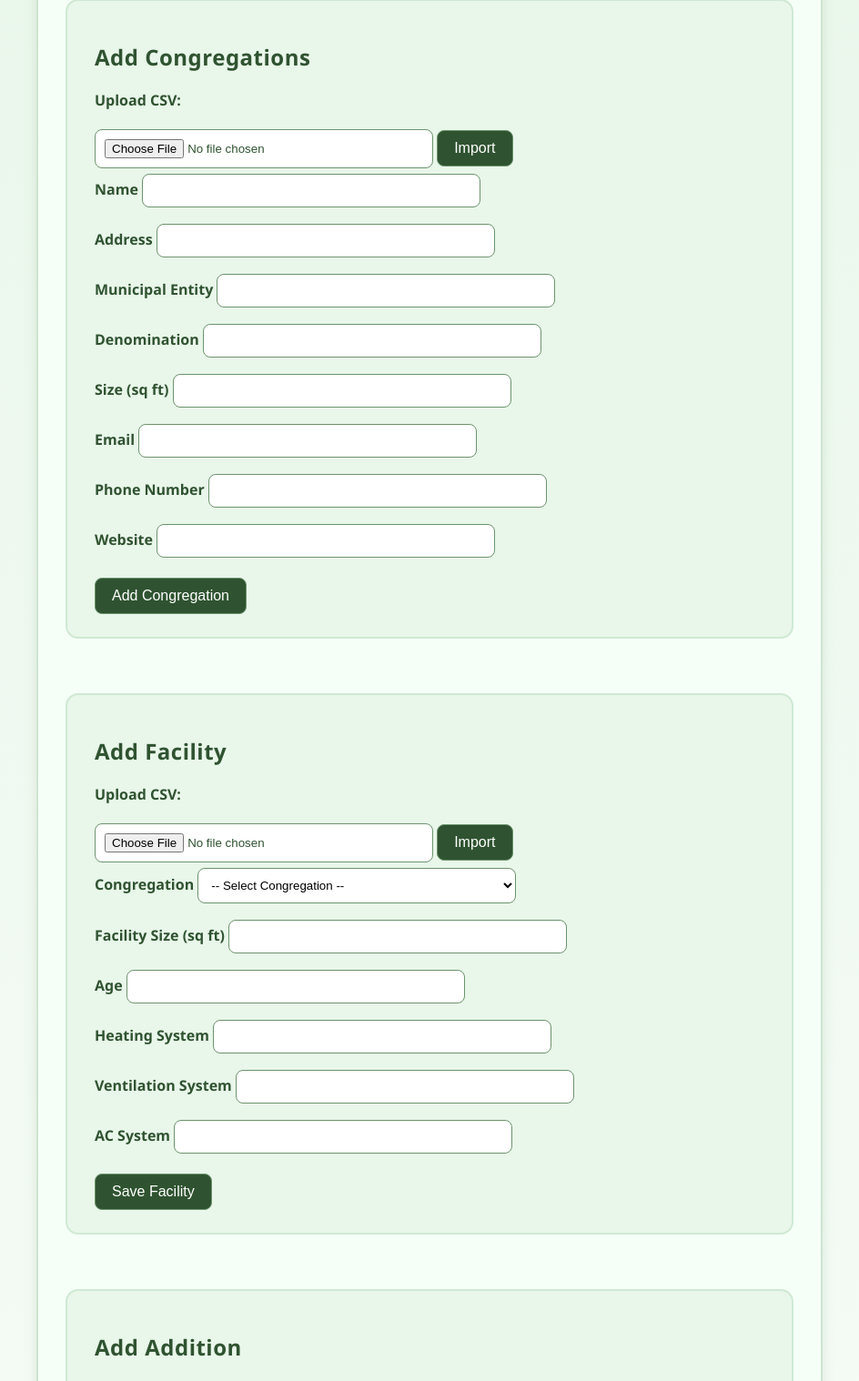
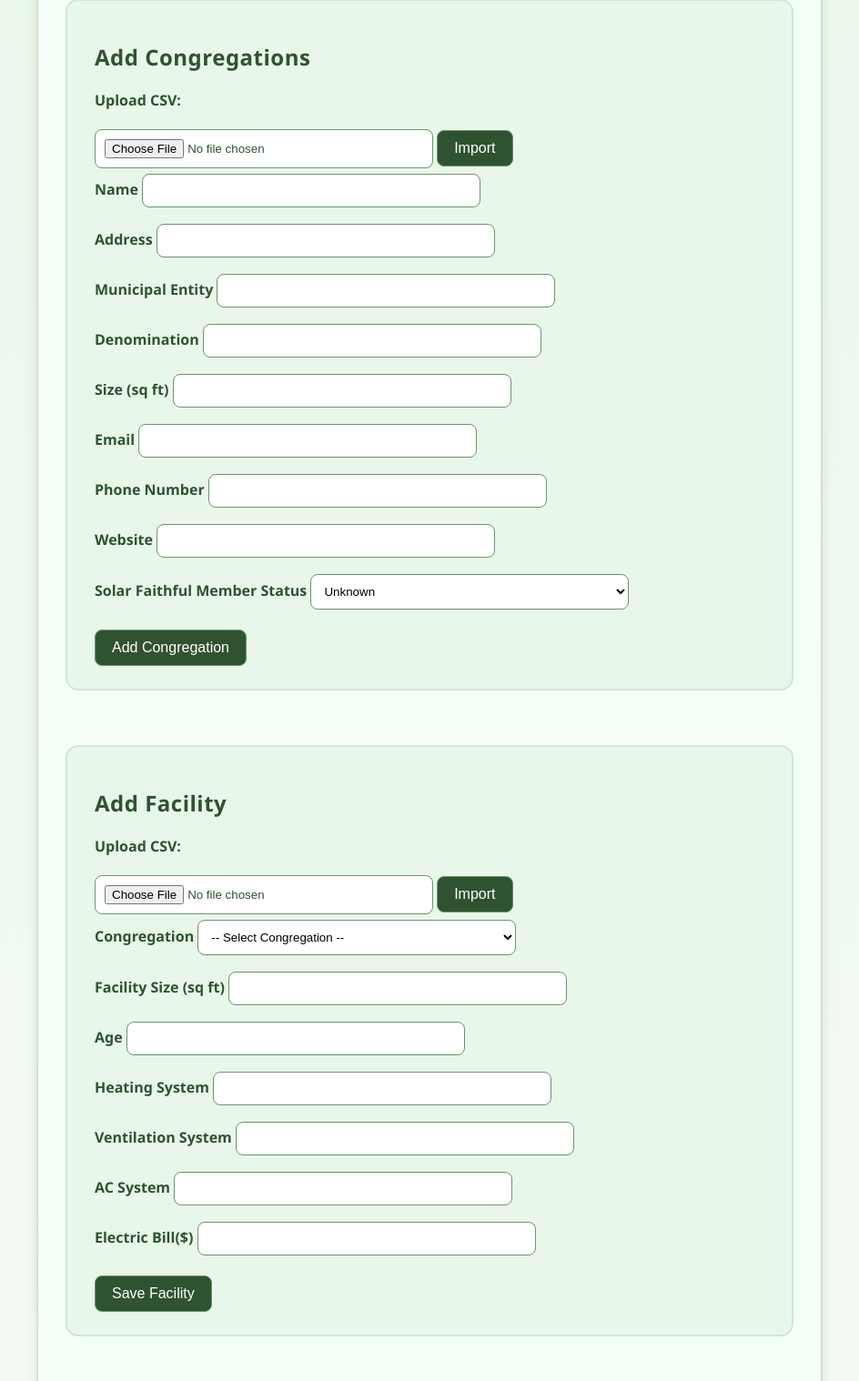
Before and after one commit to remecca4/Washtenaw2030_HOW_DB, a Flask app: page /forms in a window 1280 px wide. Shown: the part 281-1799 px from the top of the page at 91% size, without its empty margins (168-1112 px from the left). Run offline with Flask 3, Linux system fonts and the light colour scheme; the visitor is signed in with stand-in values (Sample User, id 1); data that the repository does not hold is empty; some libraries are stand-ins or nearby versions.

Commit message:
fixing bugs with data entering

```diff
--- a/app.py
+++ b/app.py
@@ -200,8 +200,8 @@ def congregation_form():
     email = request.form.get("email")
     phone_number = request.form.get("phone_number")
     website = request.form.get("website") or None
-
-    db.insert_congregation(name, address, municipal_entity, denomination, size, email, phone_number, website)
+    sf_member_status=request.form.get("sf_member_status") or None
+    db.insert_congregation(name, address, municipal_entity, denomination, size, email, phone_number, website,sf_member_status)
     return redirect(url_for("view_forms"))
 
 # Add facility
@@ -216,8 +216,9 @@ def facilities_form():
     heating_sys = request.form.get("heating_sys")
     vent_sys = request.form.get("vent_sys")
     ac_sys = request.form.get("ac_sys")
-
-    db.insert_facility(congregation_id, facility_size, age, heating_sys, vent_sys, ac_sys)
+    electric_bill=request.form.get("electric_bill")
+    electric_bill = int(electric_bill) if electric_bill and electric_bill.isdigit() else None
+    db.insert_facility(congregation_id, facility_size, age, heating_sys, vent_sys, ac_sys,electric_bill)
     return redirect(url_for("view_forms"))
 
 # Add addition
@@ -305,6 +306,7 @@ def edit_congregation(cong_id):
             "email": request.form["email"],
             "phone_number": request.form["phone_number"],
             "website": request.form["website"],
+            "sf_member_status":request.form["sf_member_status"]
         }
         db.update_congregation(cong_id, data)
         return redirect(f"/congregations?id={cong_id}")
--- a/db_manager.py
+++ b/db_manager.py
@@ -33,7 +33,7 @@ class DatabaseManager:
         address TEXT NOT NULL,
         municipal_entity TEXT, -- eg. Ann Arbor, Chelsea, etc.
         denomination TEXT,
-        size INTEGER,  -- amount of people in the HOW
+        size INTEGER DEFAULT 0,  -- amount of people in the HOW
         email TEXT,
         phone_number TEXT,
         website TEXT,
@@ -109,7 +109,7 @@ class DatabaseManager:
         print("CLEAR TABLES")
         conn.close()
 
-    def insert_congregation(self, name,address, municipal_entity, denomination, size, email,phone_number,website):
+    def insert_congregation(self, name,address, municipal_entity, denomination, size, email,phone_number,website,sf_member_status="Unknown"):
         '''
         Inserts a congregation into the congregations table
         ------------------------------------------------------------
@@ -133,15 +133,15 @@ class DatabaseManager:
 
         try:
             cursor.execute("""
-            INSERT INTO congregations (name, address,municipal_entity, denomination, size, email,phone_number,website)
+            INSERT INTO congregations (name, address,municipal_entity, denomination, size, email,phone_number,website,sf_member_status)
             VALUES (%s, %s, %s,%s, %s, %s,%s,%s);
-        """, (name, address,municipal_entity, denomination, size, email,phone_number,website))
+        """, (name, address,municipal_entity, denomination, size, email,phone_number,website,sf_member_status))
             conn.commit()
         except psycopg2.Error as e:
             print(f"An error occurred: {e}")
         conn.close()
 
-    def insert_facility(self, congregation_id,facility_size, age,heating_sys, vent_sys, ac_sys):
+    def insert_facility(self, congregation_id,facility_size, age,heating_sys, vent_sys, ac_sys,est_electric_bill=None):
         '''
         Inserts a facility into the facilities table
         ------------------------------------------------------------
@@ -158,7 +158,8 @@ class DatabaseManager:
         --------------------------------------------------
         int, last row id
         '''
-
+        if est_electric_bill==None:
+           est_electric_bill=1.38*facility_size
         conn = psycopg2.connect(os.environ["DATABASE_URL"])
         cursor = conn.cursor()
 
@@ -166,7 +167,7 @@ class DatabaseManager:
             cursor.execute("""
             INSERT INTO facilities (congregation_id, facility_size,age, heating_sys, vent_sys, ac_sys,est_electric_bill)
             VALUES (%s,%s,%s,%s,%s,%s,%s);
-        """, (congregation_id, facility_size,age, heating_sys, vent_sys, ac_sys,1.38*facility_size))
+        """, (congregation_id, facility_size,age, heating_sys, vent_sys, ac_sys,est_electric_bill))
             conn.commit()
         except psycopg2.Error as e:
             print(f"An error occurred: {e}")
@@ -315,7 +316,7 @@ class DatabaseManager:
     def get_congregation_by_id(self,congregation_id):
       query = """
         SELECT  congregation_id, name, address,
-               municipal_entity,denomination, size, email,phone_number,website
+               municipal_entity,denomination, size, email,phone_number,website, sf_member_status
         FROM congregations
         WHERE congregation_id = %s
       """
@@ -335,6 +336,7 @@ class DatabaseManager:
             "email": rows[0][6],
             "phone_number": rows[0][7],
             "website": rows[0][8],
+            "sf_member_status": rows[0][9]
         }
       return congs
 
@@ -541,16 +543,19 @@ class DatabaseManager:
       return work
 
     def update_congregation(self, cong_id, data):
+     if not(data["size"] and data["size"].isdigit()):
+       data["size"]=0
      query = """
         UPDATE congregations
         SET name = %s, address = %s, municipal_entity = %s, denomination = %s,
-            size = %s, email = %s, phone_number = %s, website = %s
+            size = %s, email = %s, phone_number = %s, website = %s, sf_member_status=%s
         WHERE congregation_id = %s
      """
+     print(data)
      values = (
         data["name"], data["address"], data["municipal_entity"],
         data["denomination"], data["size"], data["email"],
-        data["phone_number"], data["website"], cong_id
+        data["phone_number"], data["website"], data["sf_member_status"], cong_id
     )
 
      conn = psycopg2.connect(os.environ["DATABASE_URL"])
@@ -560,6 +565,13 @@ class DatabaseManager:
      conn.close()
 
     def update_facility(self, facility_id, data):
+
+     if not(data["facility_size"] and data["facility_size"].isdigit()):
+       data["facility_size"]=0
+     if not(data["age"] and data["age"].isdigit()):
+       data["age"]=0
+     if not(data["est_electric_bill"] and data["est_electric_bill"].isdigit()):
+       data["est_electric_bill"]=0
      query = """
         UPDATE facilities
         SET facility_size = %s, age = %s, heating_sys= %s, vent_sys = %s,
@@ -579,6 +591,8 @@ class DatabaseManager:
      conn.close()
 
     def update_addition(self, addition_id, data):
+     if not(data["addition_size"] and data["addition_size"].isdigit())==None:
+       data["addition_size"]=0
      query = """
         UPDATE additions
         SET addition_size = %s, addition_date = %s
@@ -596,6 +610,14 @@ class DatabaseManager:
      conn.close()
 
     def update_solar(self, solar_pot_id, data):
+     if not(data["usable_sunlight"] and data["usable_sunlight"].isdigit()):
+       data["usable_sunlight"]=0
+     if not(data["solar_panel_space"] and data["solar_panel_space"].isdigit()):
+       data["solar_panel_space"]=0
+     if not(data["savings"] and data["savings"].isdigit()):
+       data["savings"]=0
+     if not(data["co2_savings"] and data["co2_savings"].isdigit()):
+       data["co2_savings"]=0
      query = """
         UPDATE solar_potential
         SET usable_sunlight = %s, solar_panel_space = %s, savings= %s, co2_savings = %s
@@ -702,7 +724,7 @@ class DatabaseManager:
     def get_all_congregations(self):
         conn = psycopg2.connect(os.environ["DATABASE_URL"])
         cursor = conn.cursor()
-        cursor.execute("SELECT congregation_id,name FROM congregations")
+        cursor.execute("SELECT congregation_id,name FROM congregations ORDER BY name")
         rows = cursor.fetchall()
         # Convert to list of dicts
         return [{"congregation_id": row[0],"name": row[1]} for row in rows]
--- a/templates/congregations.html
+++ b/templates/congregations.html
@@ -42,6 +42,7 @@
         <p><strong>Website:</strong>
             <a href="{{ selected_congregation.website }}" target="_blank">{{ selected_congregation.website }}</a>
         </p>
+        <p><strong>Solar Faithful Member Status:</strong> {{ selected_congregation.sf_member_status }}</p>
         {% endif %}
     </div>
      {% if current_user.is_authenticated  %}
@@ -64,7 +65,7 @@
                 <p><strong>Heating:</strong> {{ f.heating_sys }}</p>
                 <p><strong>Ventilation:</strong> {{ f.vent_sys }}</p>
                 <p><strong>AC:</strong> {{ f.ac_sys }}</p>
-                <p><strong>Estimated Bill:</strong> ${{ f.est_electric_bill }}</p>
+                <p><strong>Electric Bill:</strong> ${{ f.est_electric_bill }}</p>
             </div>
             {% if current_user.is_authenticated %}
             <div class="button-row">
--- a/templates/forms.html
+++ b/templates/forms.html
@@ -23,9 +23,18 @@
     <label>Municipal Entity <input type="text" name="municipal_entity"></label>
     <label>Denomination <input type="text" name="denomination"></label>
     <label>Size (sq ft) <input type="number" name="size"></label>
-    <label>Email <input type="email" name="email"></label>
+    <label>Email <input type="text" name="email"></label>
     <label>Phone Number <input type="text" name="phone_number"></label>
-    <label>Website <input type="url" name="website"></label>
+    <label>Website <input type="text" name="website"></label>
+   <label>
+  Solar Faithful Member Status
+  <select name="sf_member_status">
+    <option value="Unknown">Unknown</option>
+    <option value="Interested">Interested</option>
+    <option value="Member">Member</option>
+    <option value="Not Interested">Not Interested</option>
+  </select>
+</label>
     <button class="button" type="submit">Add Congregation</button>
 </form>
 
@@ -53,6 +62,7 @@
     <label>Heating System <input type="text" name="heating_sys"></label>
     <label>Ventilation System <input type="text" name="vent_sys"></label>
     <label>AC System <input type="text" name="ac_sys"></label>
+    <label>Electric Bill($) <input type="number" name="electric_bill"></label>
     <button class="button" type="submit">Save Facility</button>
 </form>
 
```
Also changed, not shown: templates/edit_congregation.html (+9 -2 lines).
